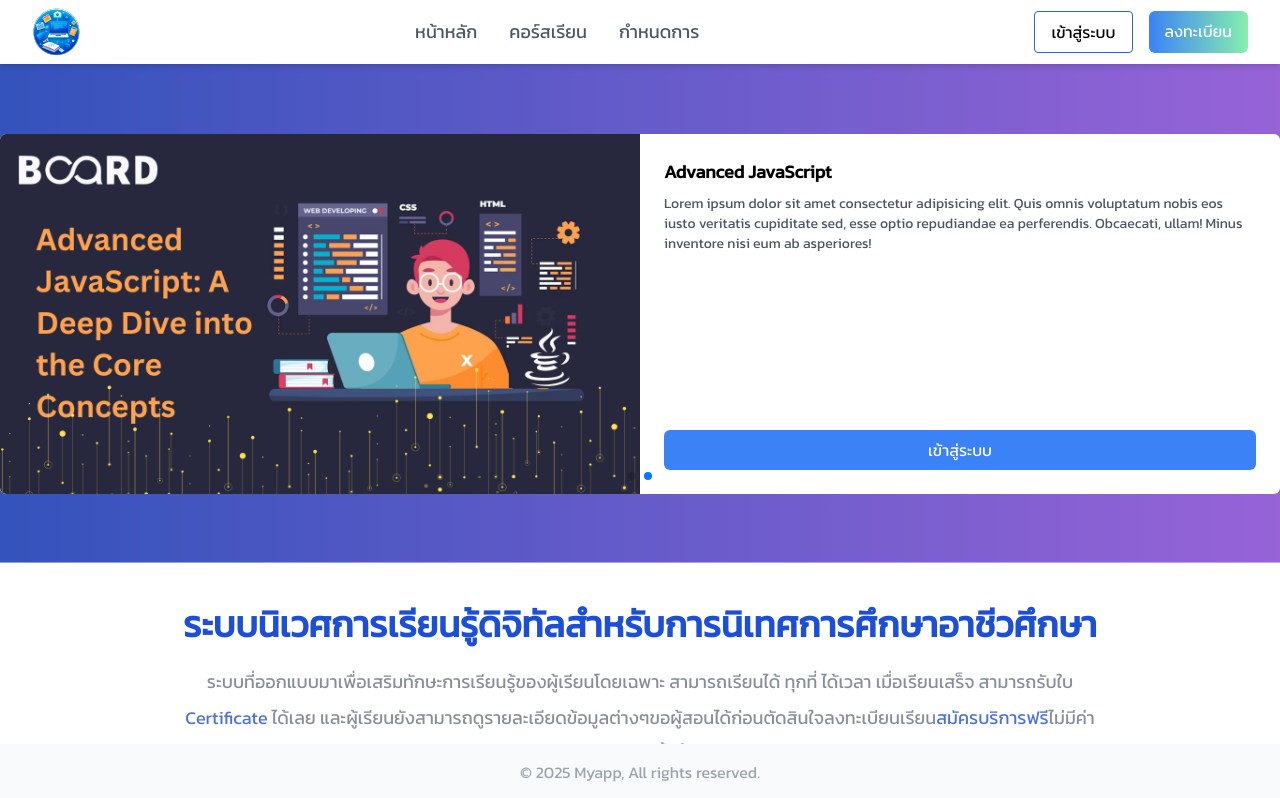
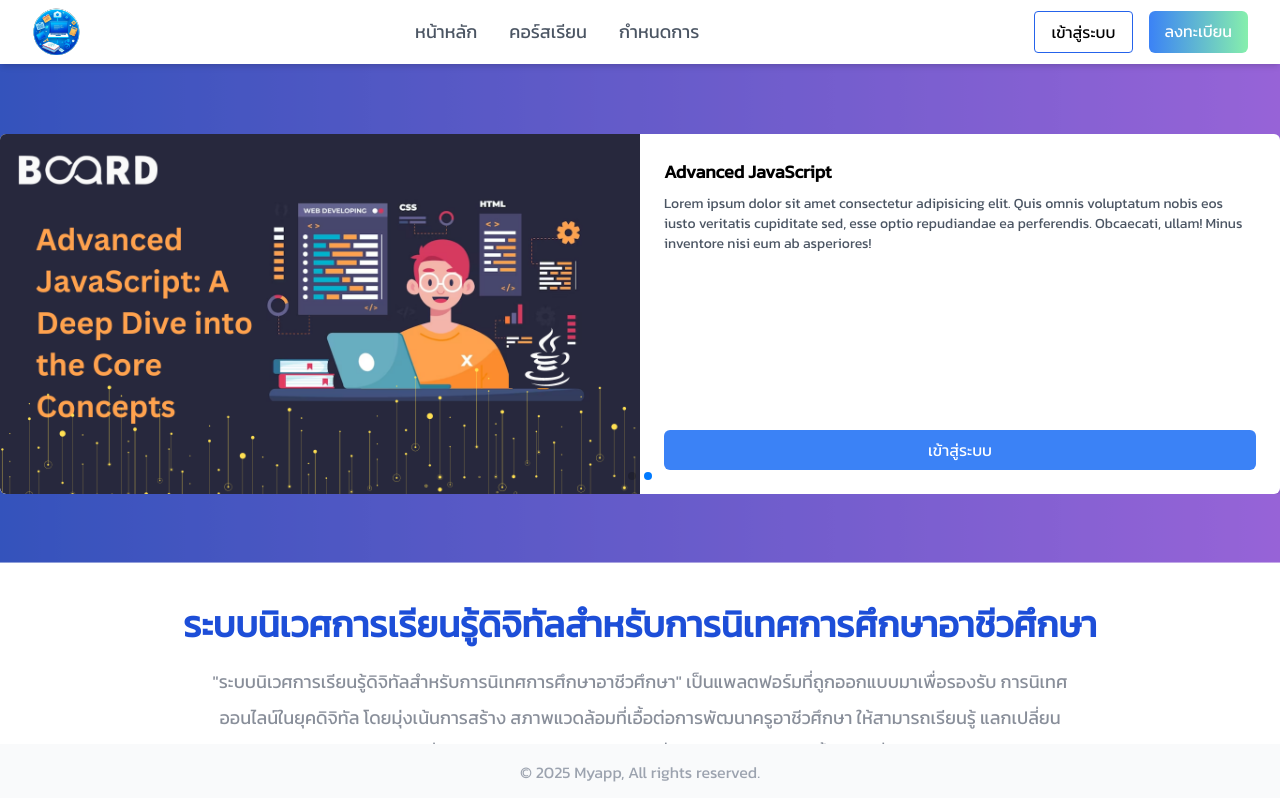
Before and after one commit to Hourdevtool/demo, a Next.js app: page / in a window 1280 px wide. Shown: the top 798 px of the page. Built offline with nearby package versions, Linux system fonts and the light colour scheme.

Commit message:
edit key word

```diff
--- a/components/Index.tsx
+++ b/components/Index.tsx
@@ -43,16 +43,8 @@ function Index() {
         </h1>
         <div className="flex justify-center">
           <p className="text-lg text-center max-w-[910px] font-thin leading-relaxed md:leading-loose opacity-80 text-gray-500">
-            ระบบที่ออกแบบมาเพื่อเสริมทักษะการเรียนรู้ของผู้เรียนโดยเฉพาะ
-            สามารถเรียนได้ ทุกที่ ได้เวลา เมื่อเรียนเสร็จ สามารถรับใบ{" "}
-            <span className="text-blue-700">Certificate </span>ได้เลย
-            และผู้เรียนยังสามารถดูรายละเอียดข้อมูลต่างๆขอผู้สอนได้ก่อนตัดสินใจลงทะเบียนเรียน
-            <span className="text-blue-700">สมัครบริการฟรี</span>
-            ไม่มีค่าใช้จ่ายใดๆทั้งสิ้น
-            <br />
-            <b className="text-blue-700">
-              &quot;เราพร้อมเป็นส่วนหนึ่งที่อยู่เบื้องหลังความสำเร็จของคุณ&quot;
-            </b>
+            &quot;ระบบนิเวศการเรียนรู้ดิจิทัลสำหรับการนิเทศการศึกษาอาชีวศึกษา&quot; {" "}เป็นแพลตฟอร์มที่ถูกออกแบบมาเพื่อรองรับ การนิเทศออนไลน์ในยุคดิจิทัล โดยมุ่งเน้นการสร้าง สภาพแวดล้อมที่เอื้อต่อการพัฒนาครูอาชีวศึกษา ให้สามารถเรียนรู้ แลกเปลี่ยนประสบการณ์ และได้รับการนิเทศที่มีคุณภาพผ่าน เทคโนโลยีดิจิทัลที่ทันสมัย
+            แพลตฟอร์มนี้ทำหน้าที่เป็น ศูนย์กลางการนิเทศและการเรียนรู้แบบครบวงจรที่ช่วยให้ครูสามารถเข้าถึง องค์ความรู้ นวัตกรรมทางการศึกษา เครื่องมือดิจิทัล และเครือข่ายการพัฒนา ได้อย่างสะดวก รวดเร็ว และต่อเนื่อง  โดยมีระบบ การจองเวลานิเทศ<span className="text-blue-700"> การให้คำปรึกษาแบบตัวต่อตัว </span>การจัดอบรมออนไลน์ และการติดตามผลพัฒนาการของครูแต่ละคน
           </p>
         </div>
       </div>
```
